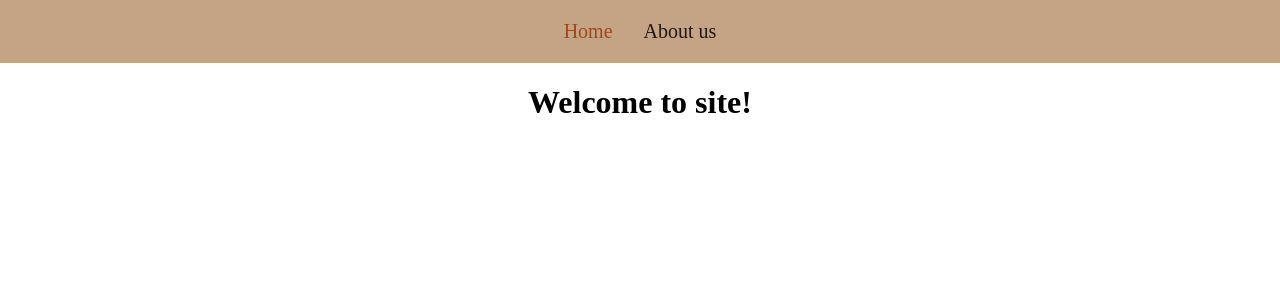
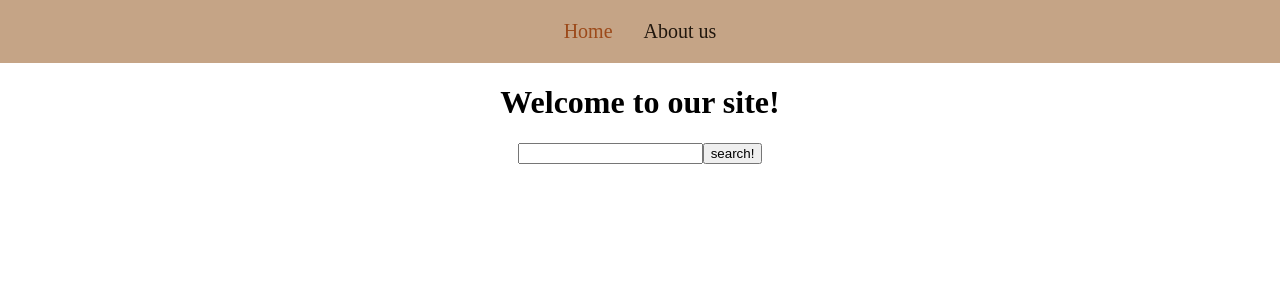
Before and after one commit to EvgeniaM6/rss-react-2023, a React (Vite) app in the folder my-app/: page / in a window 1280 px wide. Shown: the top 300 px of the page. Built offline with nearby package versions, Linux system fonts and the light colour scheme.

Commit message:
feat: add search input with saving value to storage

```diff
--- a/my-app/src/components/App/App.css
+++ /dev/null
@@ -1,42 +0,0 @@
-#root {
-  /* max-width: 1280px;
-  margin: 0 auto;
-  padding: 2rem;
-  text-align: center; */
-}
-
-.logo {
-  height: 6em;
-  padding: 1.5em;
-  will-change: filter;
-  transition: filter 300ms;
-}
-.logo:hover {
-  filter: drop-shadow(0 0 2em #646cffaa);
-}
-.logo.react:hover {
-  filter: drop-shadow(0 0 2em #61dafbaa);
-}
-
-@keyframes logo-spin {
-  from {
-    transform: rotate(0deg);
-  }
-  to {
-    transform: rotate(360deg);
-  }
-}
-
-@media (prefers-reduced-motion: no-preference) {
-  a:nth-of-type(2) .logo {
-    animation: logo-spin infinite 20s linear;
-  }
-}
-
-.card {
-  padding: 2em;
-}
-
-.read-the-docs {
-  color: #888;
-}
--- /dev/null
+++ b/my-app/src/components/Search.tsx
@@ -0,0 +1,41 @@
+import { TProps } from '../models';
+import React, { ChangeEvent, Component } from 'react';
+
+export class Search extends Component<TProps, { searchVal: string }> {
+  constructor(props: TProps) {
+    super(props);
+
+    const savedSearchVal = localStorage.getItem('searchValue') || '';
+    console.log('savedSearchVal=', savedSearchVal);
+    this.state = { searchVal: savedSearchVal };
+
+    this.handleChange = this.handleChange.bind(this);
+  }
+
+  handleChange(e: ChangeEvent) {
+    this.setState({ searchVal: (e.target as HTMLInputElement).value });
+    console.log('e.target.value=', (e.target as HTMLInputElement).value);
+    console.log('this.state.searchVal=', this.state.searchVal);
+  }
+
+  componentWillUnmount() {
+    console.log('this.state.searchVal=', this.state.searchVal);
+    localStorage.setItem('searchValue', this.state.searchVal);
+  }
+
+  render() {
+    return (
+      <div className="search">
+        <form className="search__form">
+          <input
+            type="text"
+            className="search__input"
+            value={this.state.searchVal}
+            onChange={this.handleChange}
+          />
+          <button type="submit">search!</button>
+        </form>
+      </div>
+    );
+  }
+}
--- a/my-app/src/index.tsx
+++ b/my-app/src/index.tsx
@@ -1,7 +1,7 @@
 import React from 'react';
 import ReactDOM from 'react-dom/client';
 import { BrowserRouter } from 'react-router-dom';
-import App from './components/App/App';
+import App from './components/App';
 import './sass/index.scss';
 
 ReactDOM.createRoot(document.getElementById('root') as HTMLElement).render(
--- /dev/null
+++ b/my-app/src/models/component.model.tsx
@@ -0,0 +1,5 @@
+export type TProps = TPropsObj | Readonly<TPropsObj>;
+
+export type TPropsObj = {
+  [key: string]: string;
+};
--- /dev/null
+++ b/my-app/src/models/index.tsx
@@ -0,0 +1,3 @@
+import { TProps, TPropsObj } from 'models/component.model';
+
+export { TProps, TPropsObj };
--- a/my-app/src/pages/Homepage.jsx
+++ b/my-app/src/pages/Homepage.tsx
@@ -1,10 +1,12 @@
 import React, { Component } from 'react';
+import { Search } from '../components/Search';
 
 export class Homepage extends Component {
   render() {
     return (
       <div className="container">
-        <h1>Welcome to site!</h1>
+        <h1>Welcome to our site!</h1>
+        <Search />
       </div>
     );
   }
```
Also changed, not shown: my-app/src/components/App.tsx (renamed from my-app/src/components/App/App.tsx, +4 -5 lines), my-app/src/components/Layout.tsx (renamed from my-app/src/components/Layout/Layout.tsx), my-app/src/pages/Aboutpage.tsx (renamed from my-app/src/pages/Aboutpage.jsx), my-app/src/pages/Errorpage.tsx (renamed from my-app/src/pages/Errorpage.jsx).
